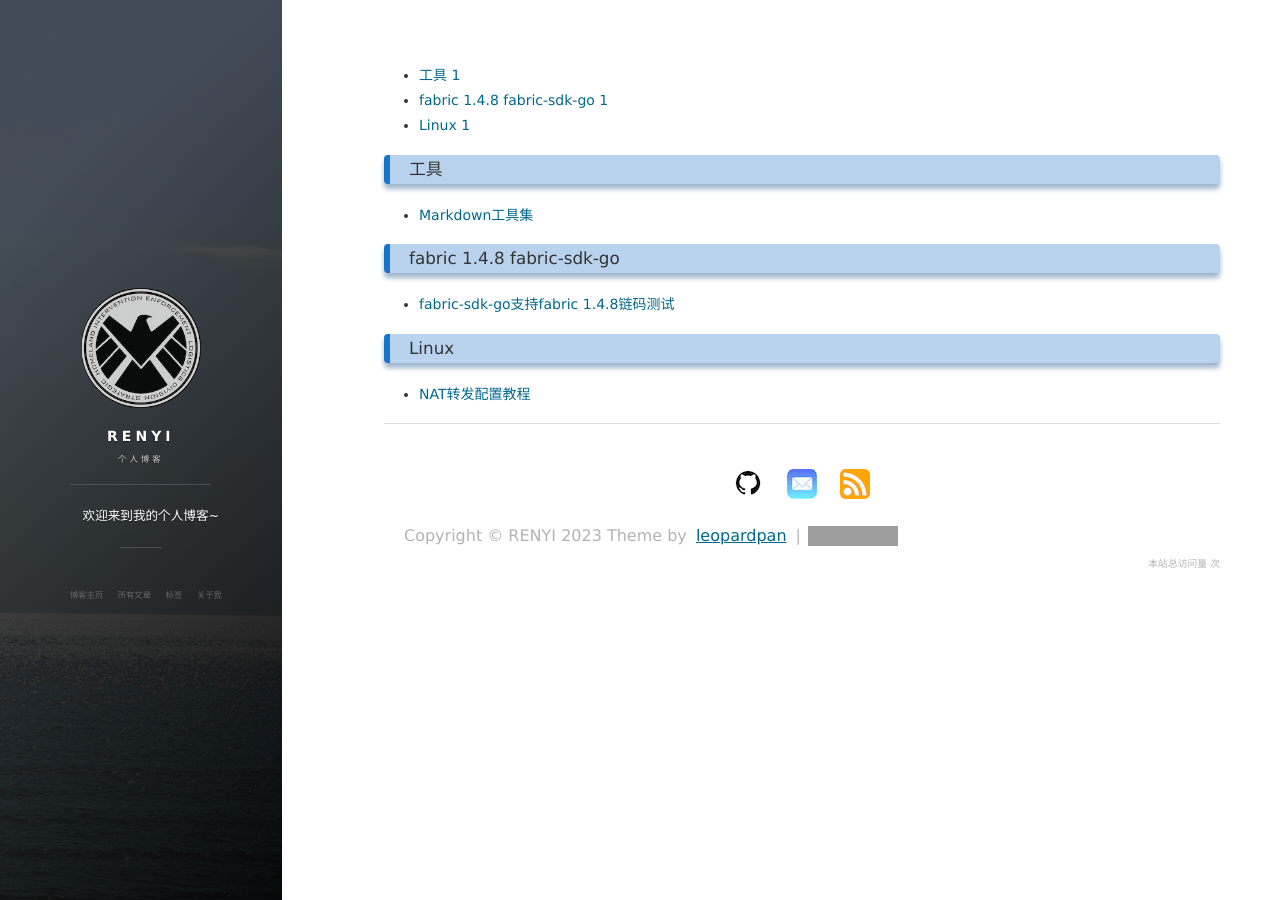
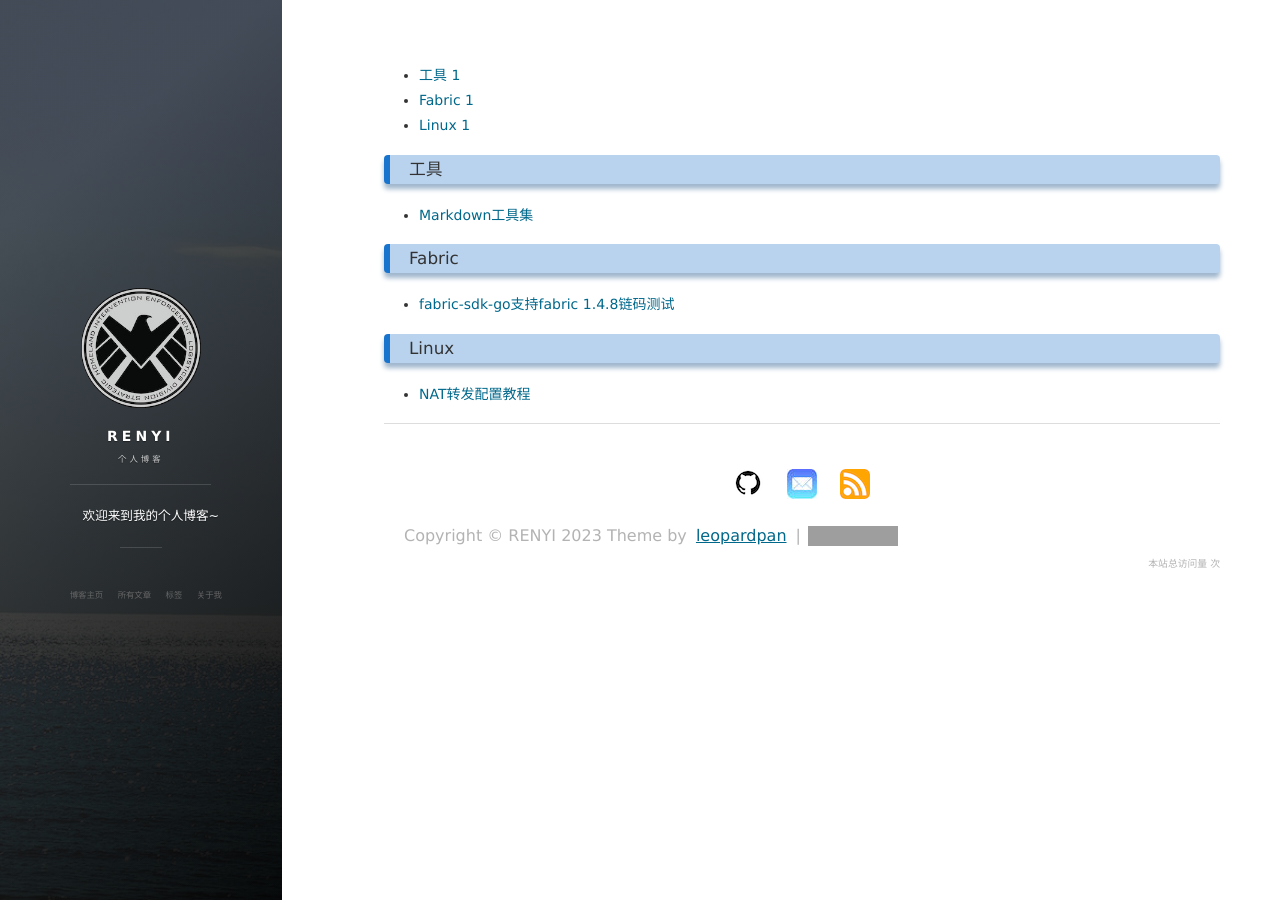
Before and after one commit to renyinew/renyi.github.io, a Jekyll site: the page built from tags.html, in a window 1280 px wide. Built offline with Jekyll 4.4.1, drawn with Linux system fonts in a browser that asks for light colours; nearby versions of some CDN libraries; comment, search, counter and statistics services are not loaded; grey boxes are pictures that could not be loaded.

Commit message:
Update 2020-06-24-education.md

```diff
--- a/_posts/2020-06-24-education.md
+++ b/_posts/2020-06-24-education.md
@@ -2,7 +2,7 @@
 layout: post
 title: "fabric-sdk-go支持fabric 1.4.8链码测试"
 date: 2020-06-24
-tag: fabric 1.4.8 fabric-sdk-go
+tag: Fabric
 ---
 
 ### 介绍
```
